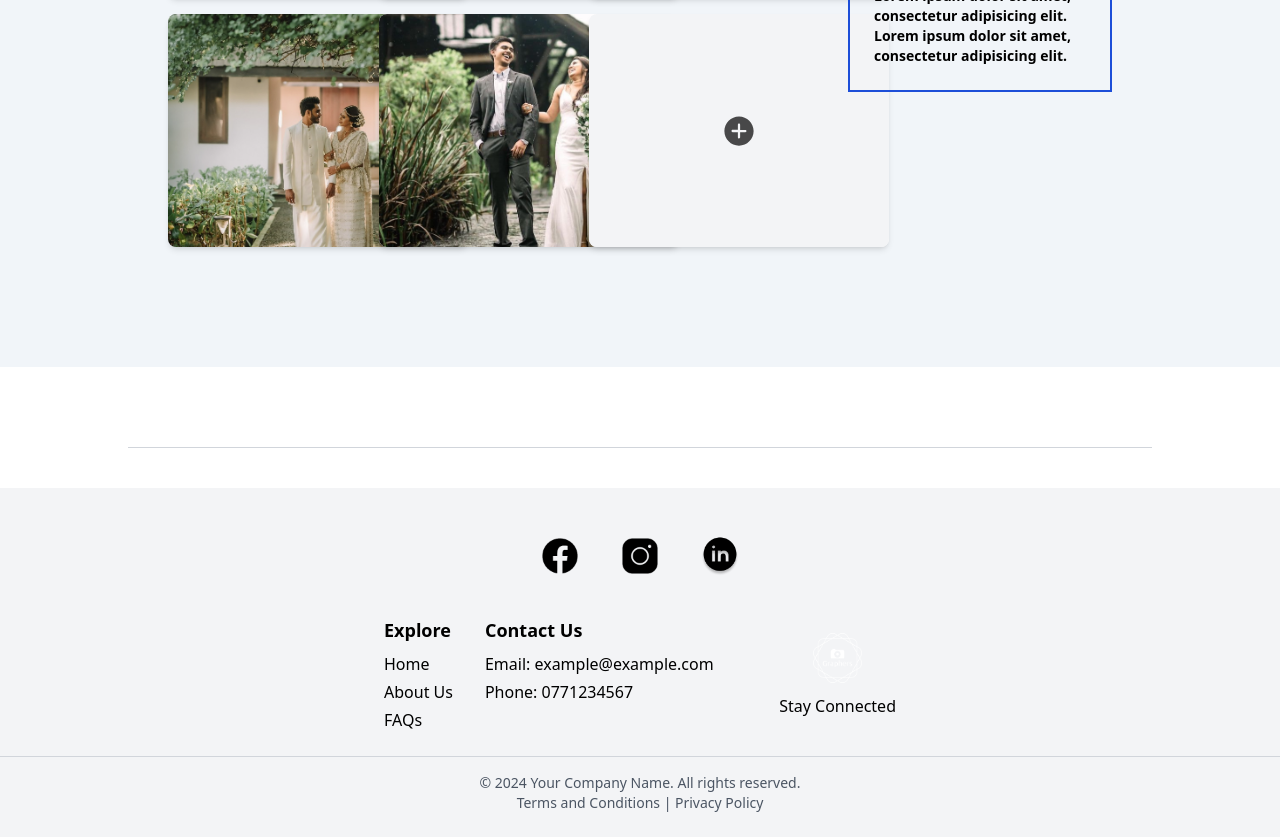
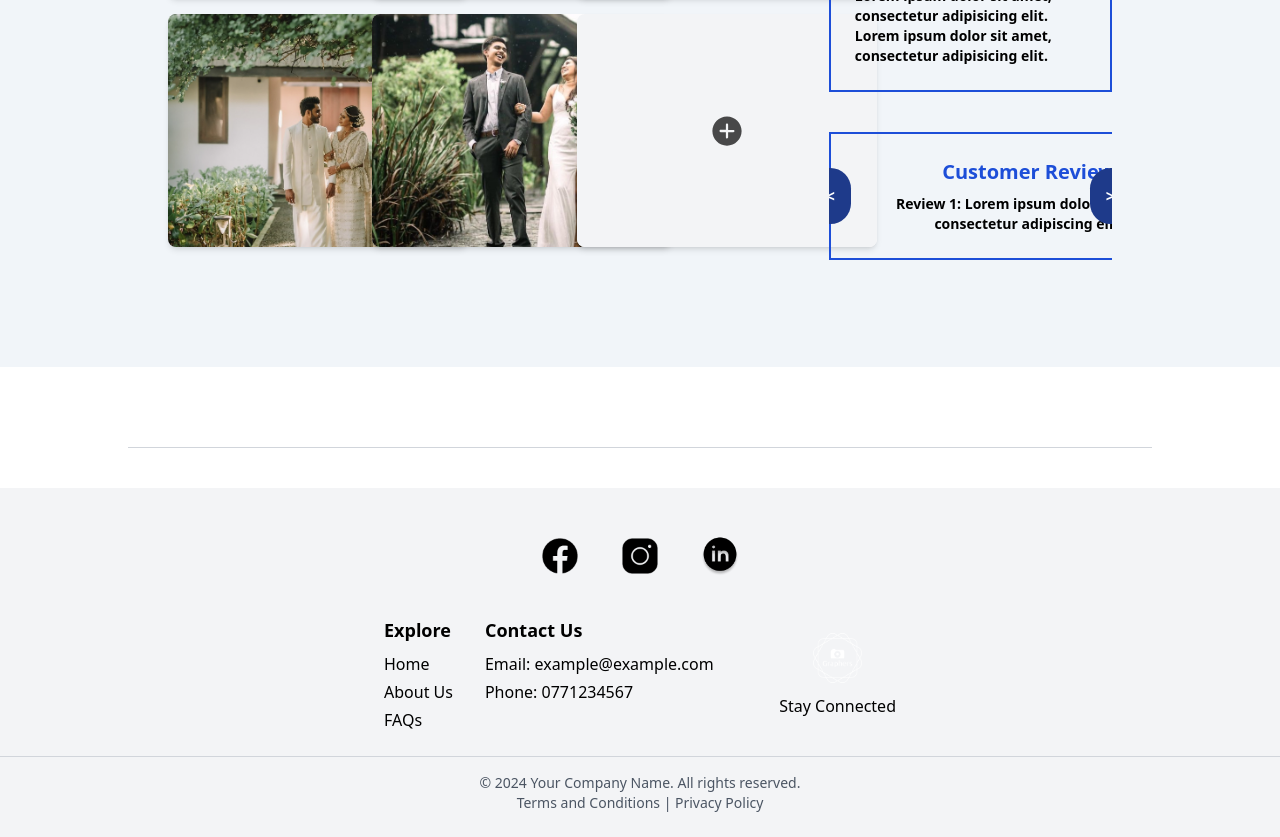
Before and after one commit to Imasha-Senadheera/Photographers, a React (Create React App) app: page / in a window 1280 px wide. Shown: the part 1040-1877 px from the top of the page. Built offline with nearby package versions, Linux system fonts and the light colour scheme.

Commit message:
5 Commit

```diff
--- a/src/Pages/Home/Home.jsx
+++ b/src/Pages/Home/Home.jsx
@@ -1,4 +1,4 @@
-import React from "react";
+import React, { useState } from "react";
 import Cover from "../../Assests/Cover.png";
 import { FaFacebook, FaUserCircle, FaWhatsapp } from "react-icons/fa";
 import { cardsData } from "../../Constants/MockData";
@@ -13,11 +13,30 @@ import Logo from "../../Assests/logo.png";
 import "./Home.css";
 
 const Home = () => {
+  const [reviewIndex, setReviewIndex] = useState(0);
+  const reviews = [
+    "Review 1: Lorem ipsum dolor sit amet, consectetur adipiscing elit.",
+    "Review 2: Sed do eiusmod tempor incididunt ut labore et dolore magna aliqua.",
+    "Review 3: Ut enim ad minim veniam, quis nostrud exercitation ullamco laboris nisi ut aliquip ex ea commodo consequat.",
+  ];
+
+  const handlePrevReview = () => {
+    setReviewIndex((prevIndex) =>
+      prevIndex > 0 ? prevIndex - 1 : reviews.length - 1
+    );
+  };
+
+  const handleNextReview = () => {
+    setReviewIndex((prevIndex) =>
+      prevIndex < reviews.length - 1 ? prevIndex + 1 : 0
+    );
+  };
+
   return (
     <>
       <div className="w-full h-80 relative">
         <img src={Cover} alt="" className="w-full h-full object-cover" />
-        <img src={Logo} alt="Logo" className="home-logo" /> {/* Add logo here */}
+        <img src={Logo} alt="Logo" className="home-logo" />
       </div>
 
       <div className="flex bg-slate-100">
@@ -77,6 +96,45 @@ const Home = () => {
                 dolor sit amet, consectetur adipisicing elit.
               </div>
             </div>
+            <div className="relative flex justify-center">
+              <div className="relative w-[400px] overflow-hidden">
+                <div className="flex">
+                  {reviews.map((review, index) => {
+                    const [reviewerName, reviewText] = review.split(":");
+                    return (
+                      <div
+                        key={index}
+                        className={`flex-shrink-0 w-[400px] p-6 border-2 border-blue-700 ${
+                          index === reviewIndex ? "block" : "hidden"
+                        }`}
+                      >
+                        <p className="text-xl text-blue-700 font-bold text-center">
+                          Customer Review
+                        </p>
+                        <p className="text-sm mt-2 text-center">
+                          <span className="font-bold">{reviewerName}:</span>{" "}
+                          {reviewText}
+                        </p>
+                      </div>
+                    );
+                  })}
+                </div>
+                {/* Previous Arrow Button */}
+                <button
+                  onClick={handlePrevReview}
+                  className="absolute top-1/2 left-[-19px] transform -translate-y-1/2 bg-blue-900 text-white rounded-full p-4 z-10"
+                >
+                  &lt;
+                </button>
+                {/* Next Arrow Button */}
+                <button
+                  onClick={handleNextReview}
+                  className="absolute top-1/2 right-[-19px] transform -translate-y-1/2 bg-blue-900 text-white rounded-full p-4 z-10"
+                >
+                  &gt;
+                </button>
+              </div>
+            </div>
           </div>
         </div>
       </div>
@@ -86,9 +144,21 @@ const Home = () => {
       <footer className="w-full bg-gray-100 text-black py-6 mt-10">
         <div className="mx-[30%]">
           <div className="flex justify-center gap-10 mt-6 mb-10">
-            <img src={Logo1} alt="Logo 1" className="w-10 h-10 object-contain" />
-            <img src={Logo2} alt="Logo 2" className="w-10 h-10 object-contain" />
-            <img src={Logo3} alt="Logo 3" className="w-10 h-10 object-contain" />
+            <img
+              src={Logo1}
+              alt="Logo 1"
+              className="w-10 h-10 object-contain"
+            />
+            <img
+              src={Logo2}
+              alt="Logo 2"
+              className="w-10 h-10 object-contain"
+            />
+            <img
+              src={Logo3}
+              alt="Logo 3"
+              className="w-10 h-10 object-contain"
+            />
           </div>
 
           <div className="flex justify-between items-center">
```
